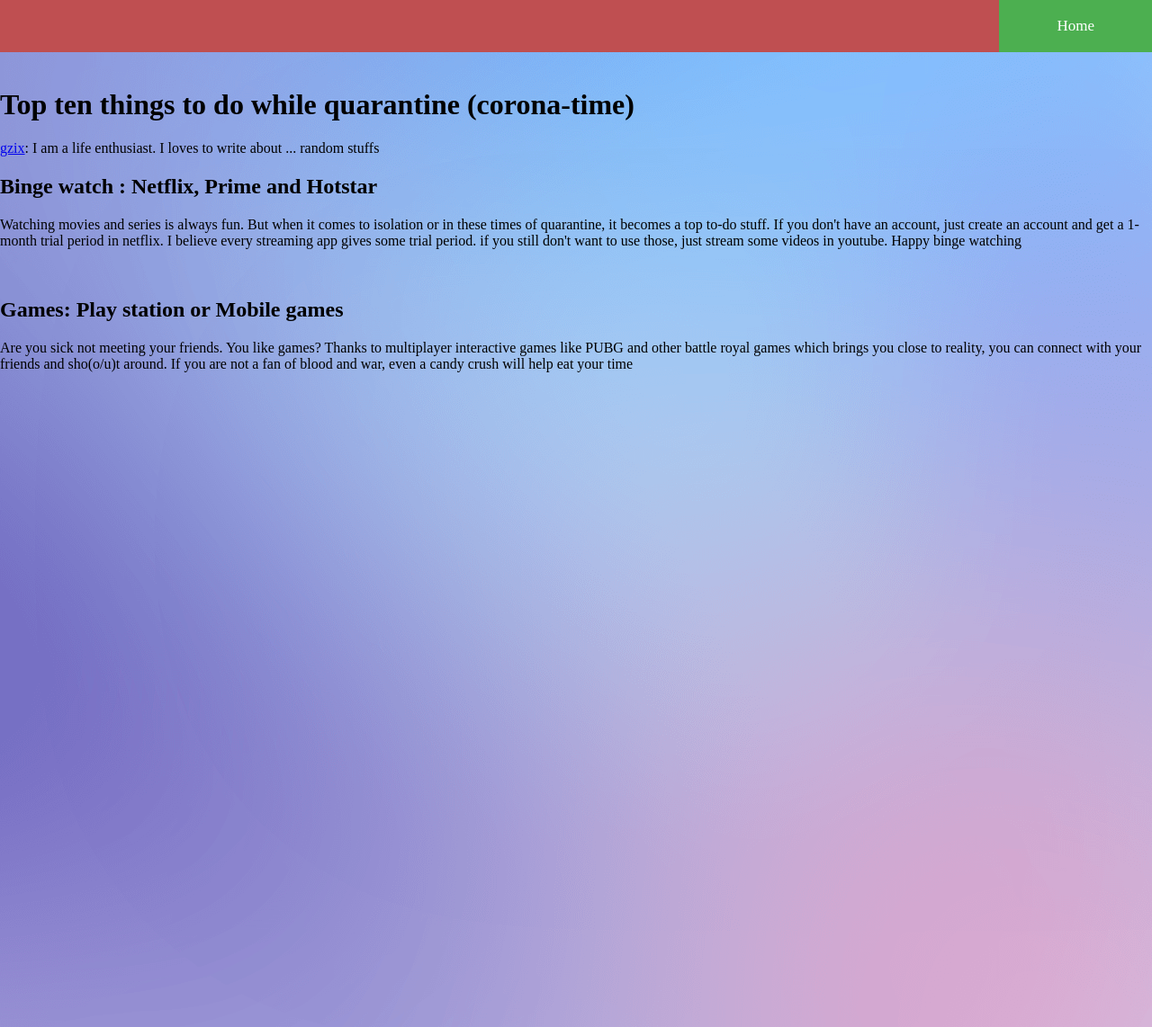
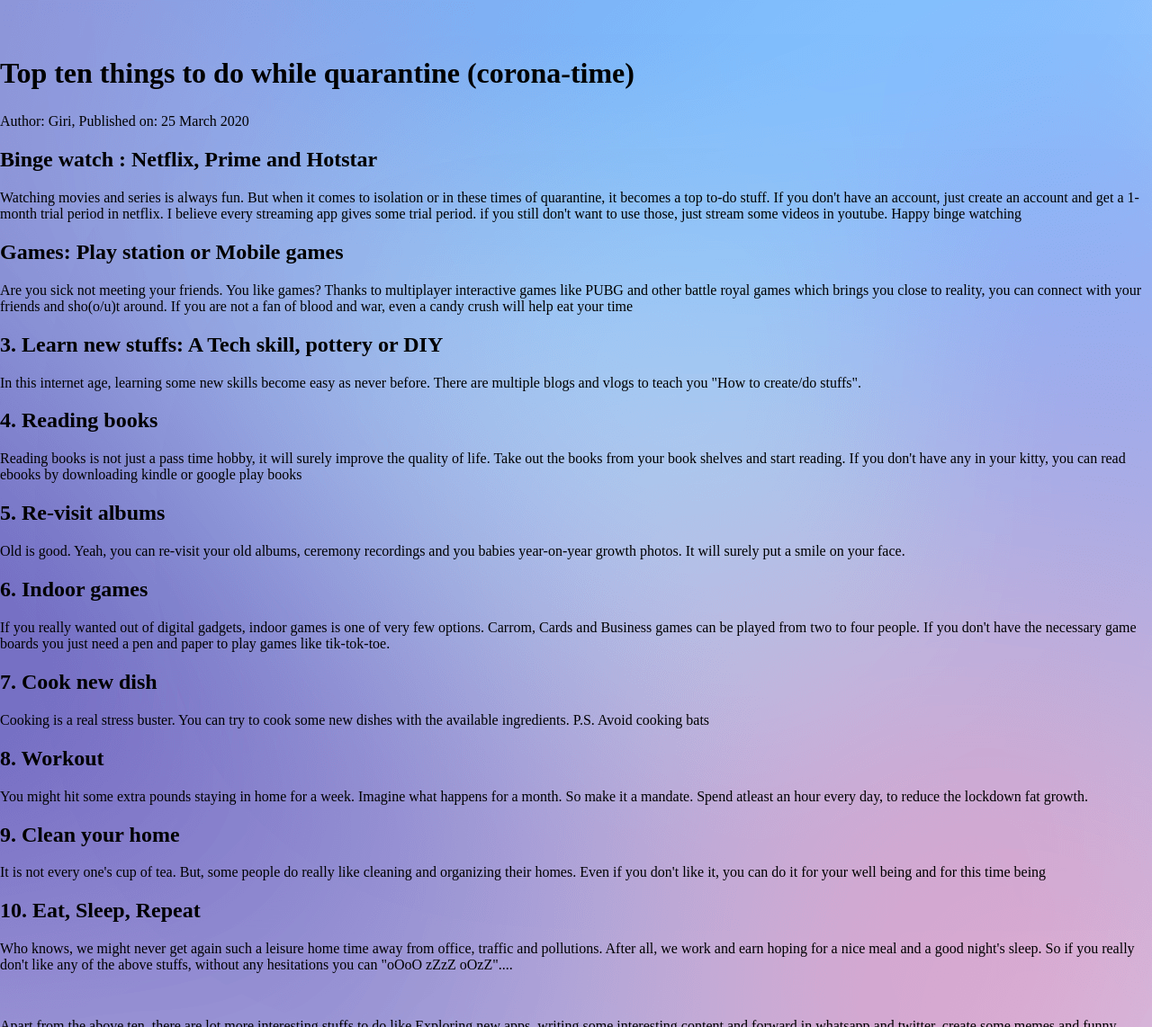
Before and after one commit to Random-Post/randompost, a Flask app: page /posts/top-ten/coronatimes in a window 1280 px wide. Shown: the whole page at 90% size. Run offline with Flask 2, Linux system fonts and the light colour scheme; some libraries are stand-ins or nearby versions.

Commit message:
Updated blog post and changed style

```diff
--- a/FrontendRepo/static/css/style.css
+++ b/FrontendRepo/static/css/style.css
@@ -1,5 +1,6 @@
 body {
   background-image: url("../img/gradient.png");
+  background-repeat: repeat;
   padding: 0;
   overflow: hidden;
   position: fixed;
--- a/FrontendRepo/templates/static_post1.html
+++ b/FrontendRepo/templates/static_post1.html
@@ -7,24 +7,36 @@
         <script src="https://ajax.googleapis.com/ajax/libs/jquery/1.7.2/jquery.min.js"></script>
         <script src="{{ url_for('static',filename='js/cube-centered.js') }}"></script>
     </head>
-    <body>
-		<div class="topnav">
-		  <div class="topnav-left">
-			<img src="">
-		  </div>
-		  <a class="active" href="https://www.randompost.in/">Home</a>
-		</div>
+    <body style="overflow: scroll;">
+		<br/>
 		<br/>
 		<div class="post">
-			<h1 class="head-title"> Top ten things to do while quarantine (corona-time)</h1>
-			<p><a href="mailto:giriat2022@gmail.com" class='author-name'>gzix</a>: I am a life enthusiast. I loves to write about ... random stuffs </p>
+			<h2 style="font-size:2em;" > Top ten things to do while quarantine (corona-time)</h2>
+			<p>Author: Giri, Published on: 25 March 2020</p>
 			<h2>Binge watch : Netflix, Prime and Hotstar</h2>
 			<p>Watching movies and series is always fun. But when it comes to isolation or in these times of quarantine, it becomes a top to-do stuff. If you don't have an account, just create an account and get a 1-month trial period in netflix. I believe every streaming app gives some trial period. if you still don't want to use those, just stream some videos in youtube. Happy binge watching</p>
-			<br/>
 
 			<h2>Games: Play station or Mobile games</h2>
                         <p>Are you sick not meeting your friends. You like games? Thanks to multiplayer interactive games like PUBG and other battle royal games which brings you close to reality, you can connect with your friends and sho(o/u)t around. If you are not a fan of blood and war, even a candy crush will help eat your time </p>
-                        <br/>
+			<h2>3. Learn new stuffs: A Tech skill, pottery or DIY </h2>
+			<p>In this internet age, learning some new skills become easy as never before. There are multiple blogs and vlogs to teach you "How to create/do stuffs".</p>
+			<h2>4. Reading books </h2>
+			<p>Reading books is not just a pass time hobby, it will surely improve the quality of life. Take out the books from your book shelves and start reading. If you don't have any in your kitty, you can read ebooks by downloading kindle or google play books</p>
+			<h2>5. Re-visit albums </h2>
+			<p>Old is good. Yeah, you can re-visit your old albums, ceremony recordings and you babies year-on-year growth photos. It will surely put a smile on your face.</p>
+			<h2>6. Indoor games </h2>
+			<p>If you really wanted out of digital gadgets, indoor games is one of very few options. Carrom, Cards and Business games can be played from two to four people. If you don't have the necessary game boards you just need a pen and paper to play games like tik-tok-toe. </p>
+			<h2>7. Cook new dish </h2>
+			<p>Cooking is a real stress buster. You can try to cook some new dishes with the available ingredients. P.S. Avoid cooking bats </p>
+			<h2>8. Workout </h2>
+			<p> You might hit some extra pounds staying in home for a week. Imagine what happens for a month. So make it a mandate. Spend atleast an hour every day, to reduce the lockdown fat growth.</p>
+			<h2>9. Clean your home </h2>
+			<p> It is not every one's cup of tea. But, some people do really like cleaning and organizing their homes. Even if you don't like it, you can do it for your well being and for this time being</p>
+			<h2>10. Eat, Sleep, Repeat </h2>
+			<p> Who knows, we might never get again such a leisure home time away from office, traffic and pollutions. After all, we work and earn hoping for a nice meal and a good night's sleep. So if you really don't like any of the above stuffs, without any hesitations you can "oOoO zZzZ oOzZ".... </p>
+			<br/>
+			<p>       	Apart from the above ten, there are lot more interesting stuffs to do like Exploring new apps, writing some interesting content and forward in whatsapp and twitter, create some memes and funny mock videos. If you are with your family in this corona times, spend some quality time and open up some quality conversation with them. Even though this is a fearful times, we will never get this kinda together time. And sorry, going out and having fun is never an option. Take care and stay safe </p>
+			<br/>
 		</div>
     </body>
 </html>
```
